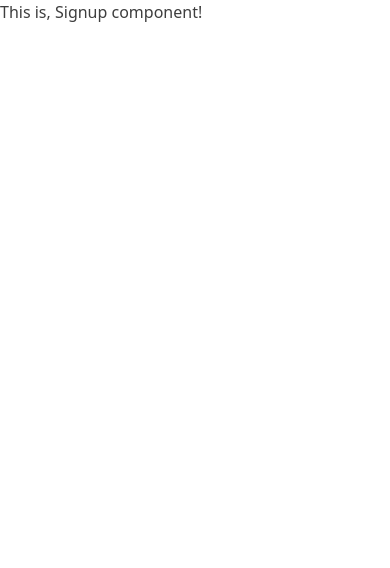
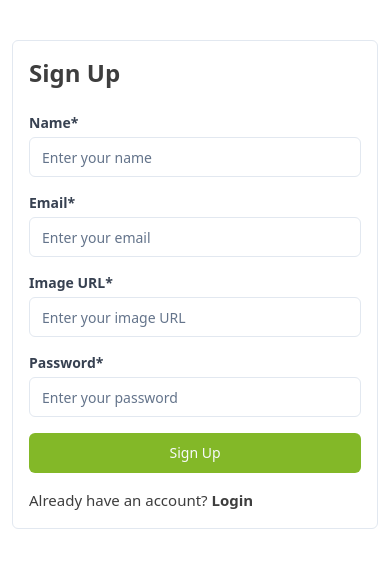
Before and after one commit to junayednoman/sportify, a React (Vite) app: page /sign-up in a window 390 px wide. Shown: the top 568 px of the page. Built offline with nearby package versions, Linux system fonts and the light colour scheme.

Commit message:
login and sign up page done

```diff
--- /dev/null
+++ b/src/components/layout/sections/login/LoginForm.tsx
@@ -0,0 +1,66 @@
+import React from "react";
+import { FormProvider, useForm } from "react-hook-form";
+import { yupResolver } from "@hookform/resolvers/yup";
+import SButtonSmall from "@/components/ui/SButtonSmall";
+import SInput from "@/components/ui/SInput";
+
+import * as yup from "yup";
+import { Link } from "react-router-dom";
+
+const schema = yup.object().shape({
+  email: yup
+    .string()
+    .email("Invalid email address")
+    .required("Email is required"),
+  password: yup.string().required("Password is required"),
+});
+
+interface IFormInputs {
+  email: string;
+  password: string;
+}
+
+const LoginForm: React.FC = () => {
+  const methods = useForm<IFormInputs>({
+    resolver: yupResolver(schema),
+  });
+
+  const onSubmit = (data: IFormInputs) => {
+    console.log(data);
+  };
+
+  return (
+    <div>
+      <h4 className="md:text-[26px] font-semibold text-2xl">Login</h4>
+      <FormProvider {...methods}>
+        <form
+          onSubmit={methods.handleSubmit(onSubmit)}
+          className="mt-6 space-y-4"
+        >
+          <SInput
+            inputName="email"
+            placeholder="Enter your email"
+            label="Email*"
+            error={methods.formState.errors.email}
+          />
+          <SInput
+            inputName="password"
+            type="password"
+            placeholder="Enter your password"
+            label="Password*"
+            error={methods.formState.errors.password}
+          />
+          <SButtonSmall fullWidth={true}>Login</SButtonSmall>
+        </form>
+      </FormProvider>
+      <p className="mt-4 text-[15px">
+        Do not have an account?{" "}
+        <Link to={"/sign-up"} className="font-semibold">
+          Sign up
+        </Link>
+      </p>
+    </div>
+  );
+};
+
+export default LoginForm;
--- /dev/null
+++ b/src/components/layout/sections/sign up/SignUpForm.tsx
@@ -0,0 +1,85 @@
+import React from "react";
+import { FormProvider, useForm } from "react-hook-form";
+import { yupResolver } from "@hookform/resolvers/yup";
+import SButtonSmall from "@/components/ui/SButtonSmall";
+import SInput from "@/components/ui/SInput";
+
+import * as yup from "yup";
+import { Link } from "react-router-dom";
+
+const schema = yup.object().shape({
+  name: yup.string().required("Name is required"),
+  email: yup
+    .string()
+    .email("Invalid email address")
+    .required("Email is required"),
+  image: yup.string().required("Image URL is required"),
+  password: yup
+    .string()
+    .min(6, "Password must be at least 6 characters")
+    .required("Password is required"),
+});
+
+interface IFormInputs {
+  name: string;
+  email: string;
+  image: string;
+  password: string;
+}
+
+const SignUpForm: React.FC = () => {
+  const methods = useForm<IFormInputs>({
+    resolver: yupResolver(schema),
+  });
+
+  const onSubmit = (data: IFormInputs) => {
+    console.log(data);
+  };
+
+  return (
+    <div>
+      <h4 className="md:text-[26px] font-semibold text-2xl">Sign Up</h4>
+      <FormProvider {...methods}>
+        <form
+          onSubmit={methods.handleSubmit(onSubmit)}
+          className="mt-6 space-y-4"
+        >
+          <SInput
+            inputName="name"
+            placeholder="Enter your name"
+            label="Name*"
+            error={methods.formState.errors.name}
+          />
+          <SInput
+            inputName="email"
+            placeholder="Enter your email"
+            label="Email*"
+            error={methods.formState.errors.email}
+          />
+          <SInput
+            inputName="image"
+            placeholder="Enter your image URL"
+            label="Image URL*"
+            error={methods.formState.errors.image}
+          />
+          <SInput
+            inputName="password"
+            type="password"
+            placeholder="Enter your password"
+            label="Password*"
+            error={methods.formState.errors.password}
+          />
+          <SButtonSmall fullWidth={true}>Sign Up</SButtonSmall>
+        </form>
+      </FormProvider>
+      <p className="mt-4 text-[15px]">
+        Already have an account?{" "}
+        <Link to={"/login"} className="font-semibold">
+          Login
+        </Link>
+      </p>
+    </div>
+  );
+};
+
+export default SignUpForm;
--- a/src/pages/Login.tsx
+++ b/src/pages/Login.tsx
@@ -1,3 +1,5 @@
+import SContainer from "@/components/layout/SContainer";
+import LoginForm from "@/components/layout/sections/login/LoginForm";
 import { Helmet } from "react-helmet";
 
 const Login = () => {
@@ -6,7 +8,13 @@ const Login = () => {
       <Helmet>
         <title>Login - Sportify | Equip your game</title>
       </Helmet>
-      <h1>This is, Login component!</h1>
+      <SContainer>
+        <div className="lg:mt-24 md:mt-16 mt-10">
+          <div className="max-w-[570px] mx-auto md:p-7 p-4 border rounded-md">
+            <LoginForm />
+          </div>
+        </div>
+      </SContainer>
     </div>
   );
 };
--- a/src/pages/ManageProducts.tsx
+++ b/src/pages/ManageProducts.tsx
@@ -2,6 +2,7 @@ import SContainer from "@/components/layout/SContainer";
 import SectionContainer from "@/components/layout/SectionContainer";
 import AddProductForm from "@/components/layout/sections/manage products/AddProductForm";
 import AllAddedProducts from "@/components/layout/sections/manage products/AllAddedProducts";
+import SBradCrumbs from "@/components/ui/SBradCrumbs";
 import { Helmet } from "react-helmet";
 
 const ManageProducts = () => {
@@ -11,6 +12,10 @@ const ManageProducts = () => {
         <title>Manage Products - Sportify | Equip your game</title>
       </Helmet>
       <SContainer>
+        <SBradCrumbs
+          pages={[{ label: "Home", url: "/" }]}
+          currentPage="Manage Products"
+        />
         <SectionContainer>
           <div className="space-y-12">
             <div className="border rounded-md p-6 xl:w-[90%]">
--- a/src/pages/Signup.tsx
+++ b/src/pages/Signup.tsx
@@ -1,3 +1,5 @@
+import SContainer from "@/components/layout/SContainer";
+import SignUpForm from "@/components/layout/sections/sign up/SignUpForm";
 import { Helmet } from "react-helmet";
 
 const Signup = () => {
@@ -6,7 +8,13 @@ const Signup = () => {
       <Helmet>
         <title>Sign Up - Sportify | Equip your game</title>
       </Helmet>
-      <h1>This is, Signup component!</h1>
+      <SContainer>
+        <div className="lg:mt-24 md:mt-16 mt-10">
+          <div className="max-w-[570px] mx-auto md:p-7 p-4 border rounded-md">
+            <SignUpForm />
+          </div>
+        </div>
+      </SContainer>
     </div>
   );
 };
```
